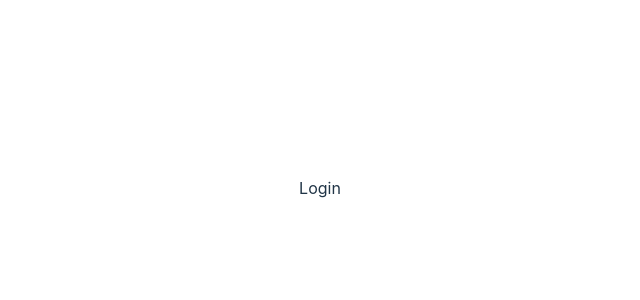
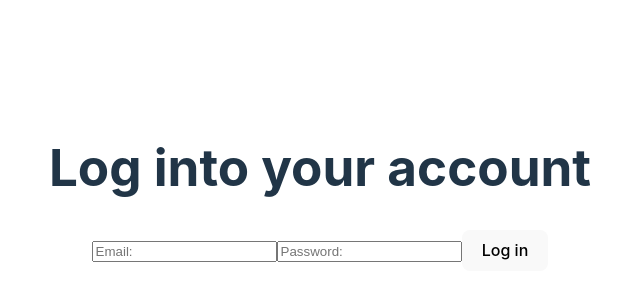
Before and after one commit to erikajdavid/MERN-Authentication, a React (Vite) app in the folder client/: page /login in a window 1280 px wide. Shown: the part 212-512 px from the top of the page, without its empty margins (320-960 px from the left). Built offline with nearby package versions, Linux system fonts and the light colour scheme.

Commit message:
routing for Login component

```diff
--- a/client/src/Router.jsx
+++ b/client/src/Router.jsx
@@ -2,6 +2,7 @@
 import { BrowserRouter, Route, Routes } from "react-router-dom";
 import Navbar from "./components/layout/Navbar";
 import Register from "./components/auth/Register";
+import Login from "./components/auth/Login";
 
 const Router = () => {
   return (
@@ -10,7 +11,7 @@
       <Routes>
         <Route path="/" element={<div>Home</div>} />
         <Route path="/register" element={<Register />} />
-        <Route path="/login" element={<div>Login</div>} />
+        <Route path="/login" element={<Login />} />
         <Route path="/todolist" element={<div>To do list</div>} />
       </Routes>
     </BrowserRouter>
```
